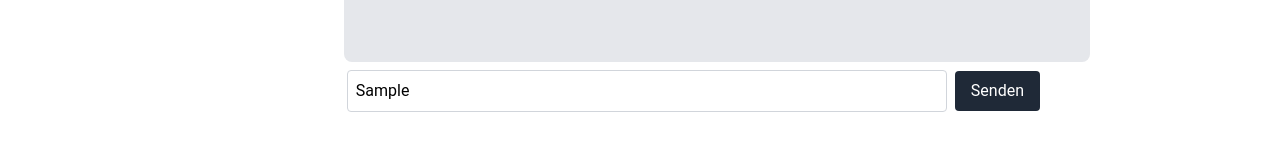
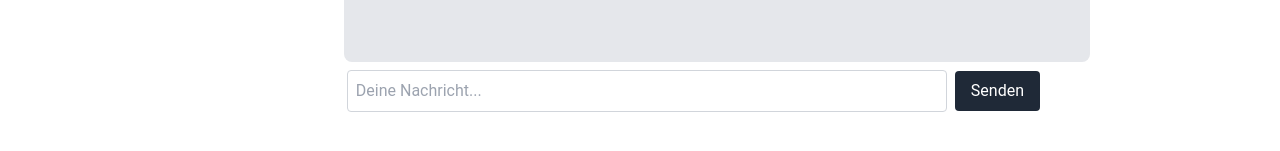
Before and after one commit to Miralem-Ba/321-Chat-Applikation, a website: page client/index.html in a window 1280 px wide. Both pictures are taken after typing "Sample" into the empty fields and a click on the button "Senden". Shown: the part 635-786 px from the top of the page. Drawn offline with nearby package versions, Linux system fonts and the light colour scheme.

Commit message:
Clear text field

```diff
--- a/client/script.js
+++ b/client/script.js
@@ -84,6 +84,9 @@ const newChatBox = async () => {
 
     // Button nach dem Senden wieder aktivieren
     sendButton.disabled = false;
+
+        // Textfeld leeren
+        msgInput.value = '';
 };
 
 // Funktion zum Einloggen
```
Also changed, not shown: client/index.html (line endings or trailing spaces).
